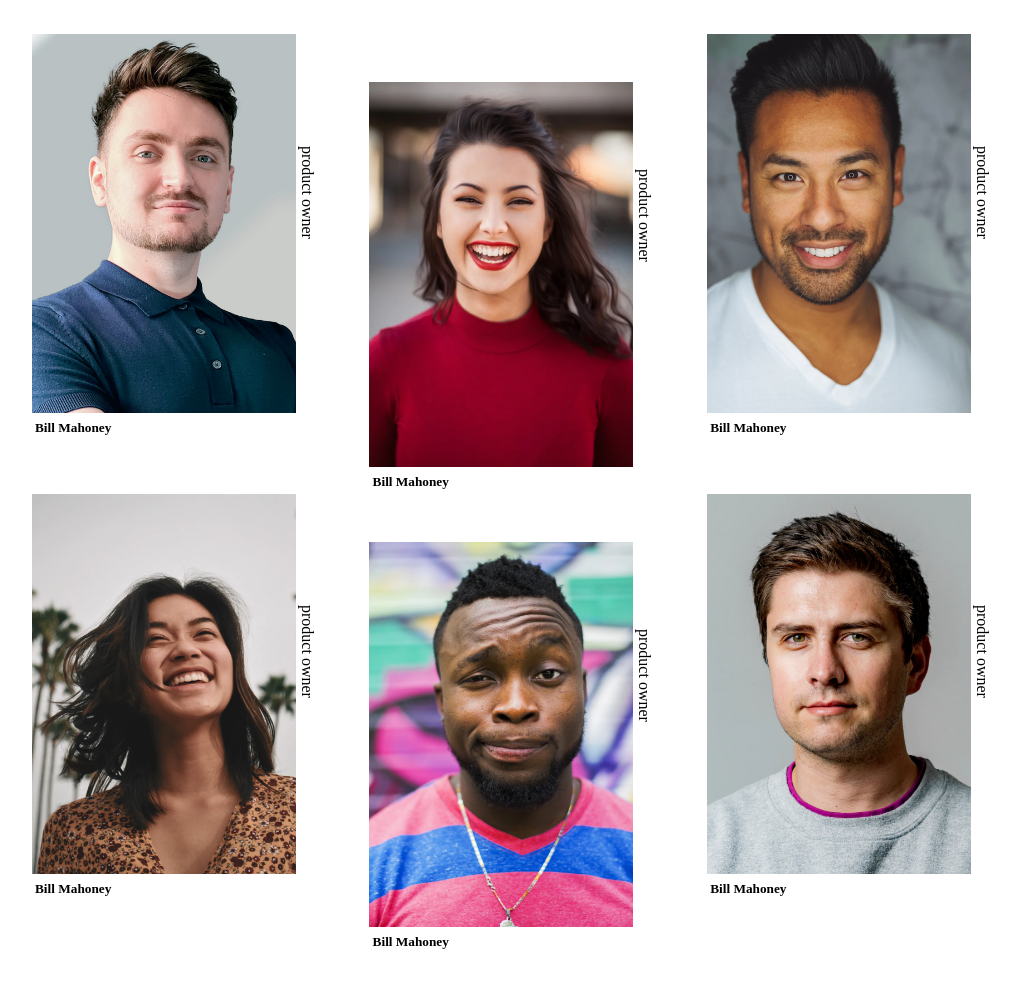
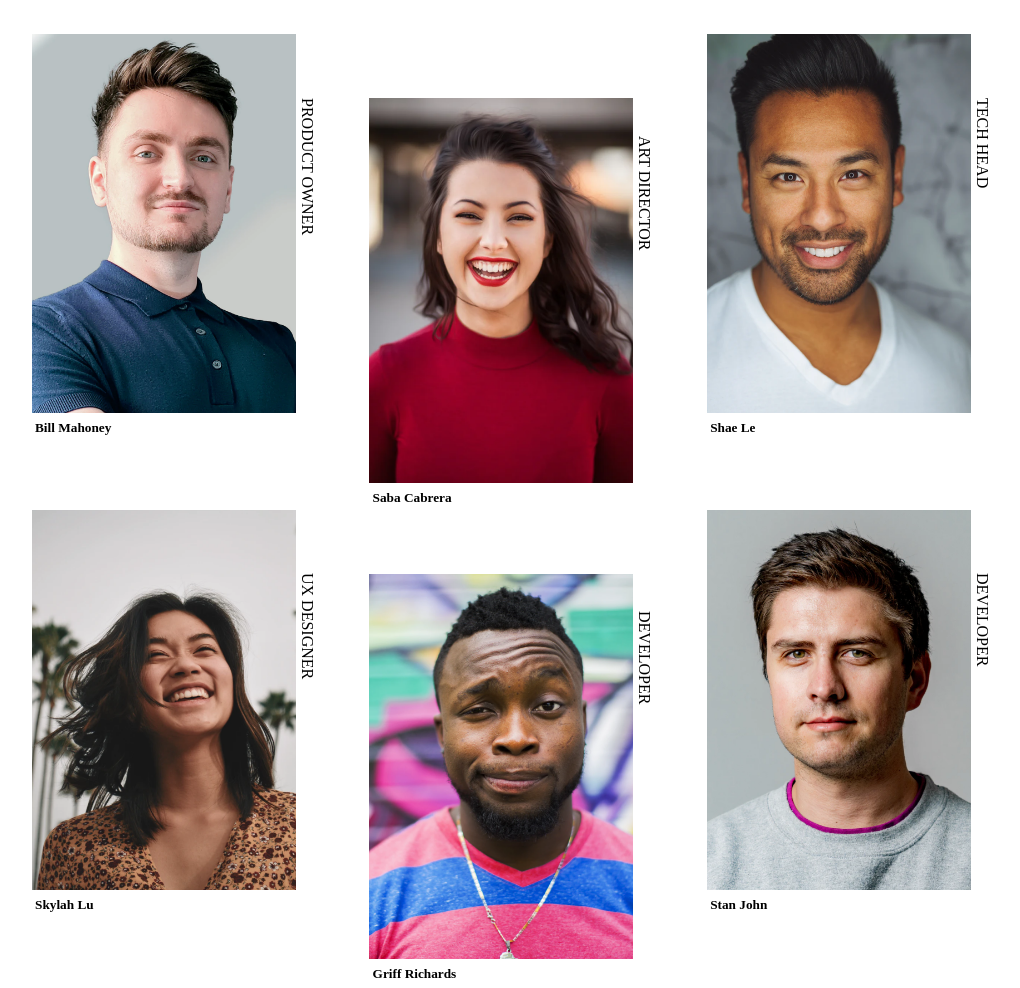
Before and after one commit to Bamideleaduke/Crew-Profile, a plain HTML site: page index.html in a window 1280 px wide. Shown: the part 120-1108 px from the top of the page, without its empty margins (129-1149 px from the left). Drawn offline with Linux system fonts and the light colour scheme.

Commit message:
final editing

```diff
--- a/index.html
+++ b/index.html
@@ -26,32 +26,32 @@
       <div class="crew-image one">
         <img src="./assets/photo1.png" alt="crew member" />
         <h5>Bill Mahoney</h5>
-        <h6 class="caption">product owner</h6>
+        <h6 class="caption">PRODUCT OWNER</h6>
       </div>
       <div class="crew-image two">
         <img src="./assets/photo2.png" alt="crew member" />
-        <h5>Bill Mahoney</h5>
-        <h6 class="caption ltext">product owner</h6>
+        <h5>Saba Cabrera</h5>
+        <h6 class="caption ltext">ART DIRECTOR</h6>
       </div>
       <div class="crew-image three">
         <img src="./assets/photo3.png" alt="crew member" />
-        <h5>Bill Mahoney</h5>
-        <h6 class="caption">product owner</h6>
+        <h5>Shae Le</h5>
+        <h6 class="caption">TECH HEAD</h6>
       </div>
       <div class="crew-image four">
         <img src="./assets/photo4.png" alt="crew member" />
-        <h5>Bill Mahoney</h5>
-        <h6 class="caption">product owner</h6>
+        <h5>Skylah Lu</h5>
+        <h6 class="caption">UX DESIGNER</h6>
       </div>
       <div class="crew-image five">
         <img src="./assets/photo5.png" alt="crew member" />
-        <h5>Bill Mahoney</h5>
-        <h6 class="caption ltext">product owner</h6>
+        <h5>Griff Richards</h5>
+        <h6 class="caption ltext">DEVELOPER</h6>
       </div>
       <div class="crew-image lower six">
         <img src="./assets/photo6.png" alt="crew member" />
-        <h5>Bill Mahoney</h5>
-        <h6 class="caption">product owner</h6>
+        <h5>Stan John</h5>
+        <h6 class="caption">DEVELOPER</h6>
       </div>
     </div>
     <footer>
--- a/style.css
+++ b/style.css
@@ -48,7 +48,7 @@ body{
 .crew-image{
   position: relative;
   flex-basis: 30%;
-  margin-right: 0.7rem;
+  margin-right: 1rem;
 }
 .crew-image h5{
   padding: 0.2rem;
@@ -87,6 +87,7 @@ footer {
   }
   .crew-image{
     flex-basis: 25%;
+    margin-right: 0.7rem;
   }
 
   .two,.four,.six{
@@ -94,12 +95,12 @@ footer {
   }
 
   .five,.two{
-    margin-top: 3rem;
+    margin-top: 4rem;
   }
   .caption{
     /* 6rem / -6.2rem */
     right: -51%;
-    top:52%;
+    top:40%;
     font-size: 1rem;
 
     }
```
